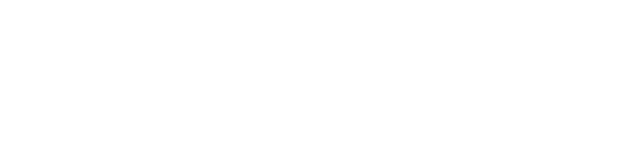
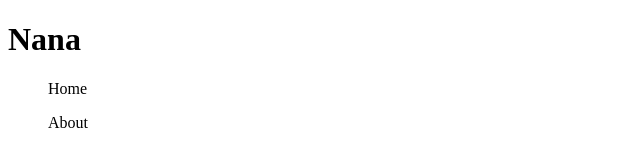
Before and after one commit to nanakuni06/belajar-git, a plain HTML site: page index.html in a window 1280 px wide. Shown: the whole page, without its empty margins (0-640 px from the left). Drawn offline with Linux system fonts and the light colour scheme.

Commit message:
menambah navbar

```diff
--- a/index.html
+++ b/index.html
@@ -8,5 +8,12 @@
 </head>
 <body>
 
+    <header>
+        <h1>Nana</h1>
+        <nav>
+            <ul>Home</ul>
+            <ul>About</ul>
+        </nav>
+    </header>
 </body>
 </html>
```
